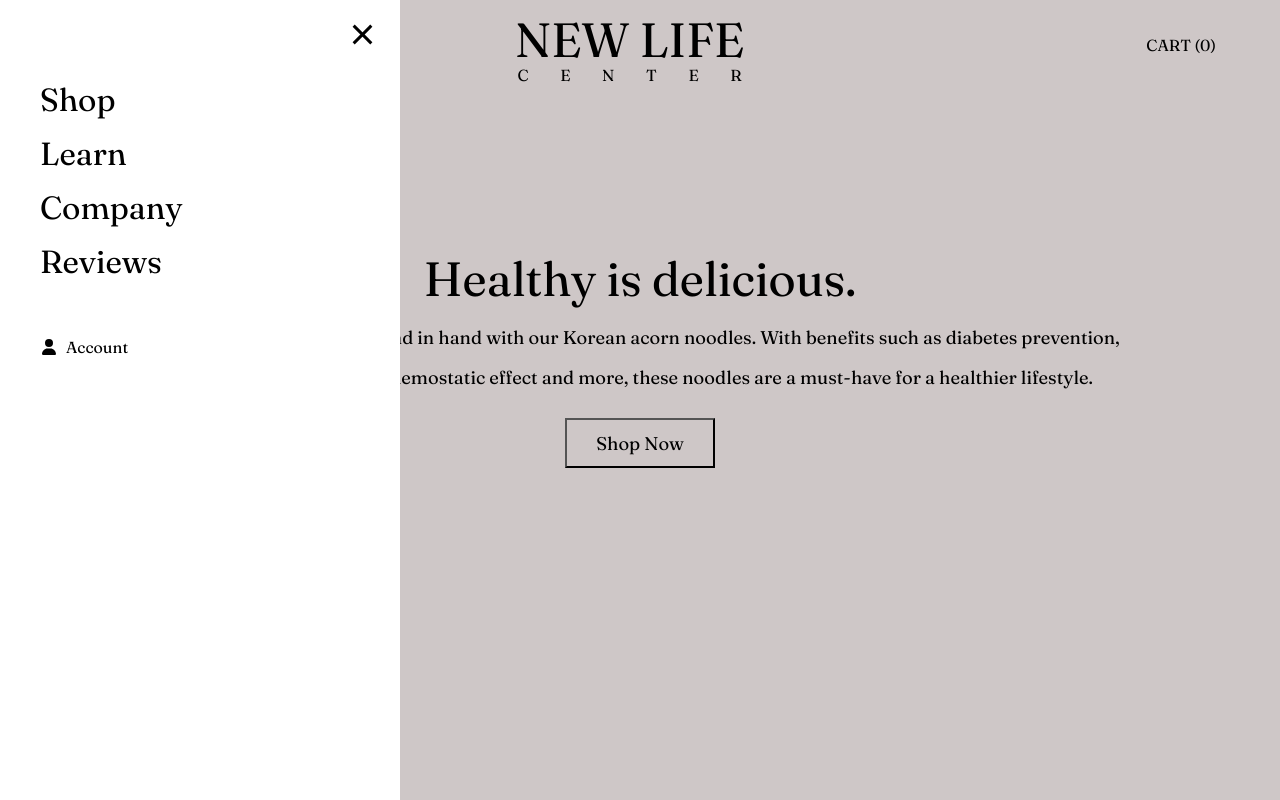
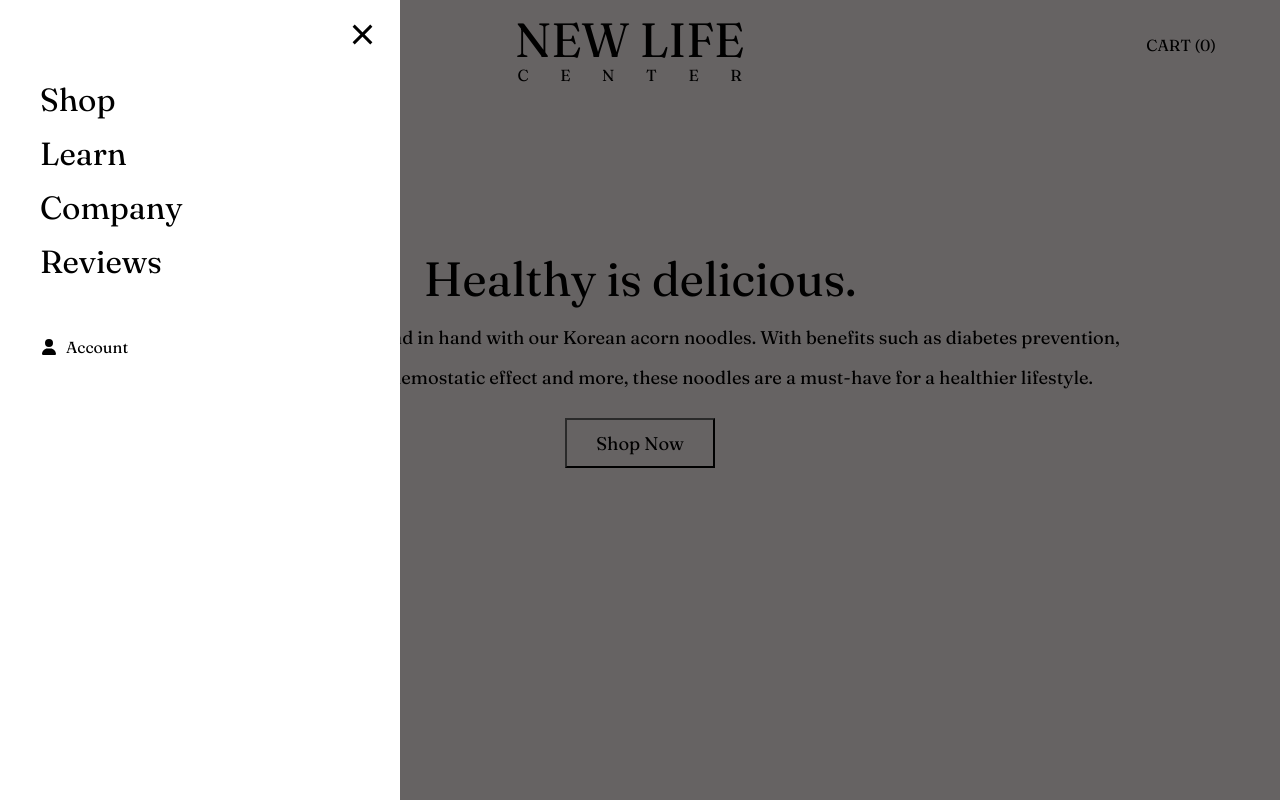
Before and after one commit to josephparkjyp/new_life_center, a React (Create React App) app in the folder acorn/: page / in a window 1280 px wide. Both pictures are taken after a click on the element "MENU". Built offline with nearby package versions, Linux system fonts and the light colour scheme.

Commit message:
Completed Menu and Cart Functionality

```diff
--- a/acorn/package.json
+++ b/acorn/package.json
@@ -3,13 +3,16 @@
   "version": "0.1.0",
   "private": true,
   "dependencies": {
+    "@fortawesome/free-solid-svg-icons": "^6.3.0",
+    "@fortawesome/react-fontawesome": "^0.2.0",
+    "@material-ui/core": "^4.12.4",
     "@testing-library/jest-dom": "^5.16.5",
     "@testing-library/react": "^13.4.0",
     "@testing-library/user-event": "^13.5.0",
     "react": "^18.2.0",
     "react-dom": "^18.2.0",
     "react-router-dom": "^6.8.1",
-    "react-scripts": "5.0.1",
+    "react-scripts": "^5.0.1",
     "web-vitals": "^2.1.4"
   },
   "scripts": {
--- a/acorn/src/components/Navbar.js
+++ b/acorn/src/components/Navbar.js
@@ -3,7 +3,7 @@ import '../styles/navbar.css'
 import { Link } from 'react-router-dom'
 import { useState } from 'react'
 import { FontAwesomeIcon } from '@fortawesome/react-fontawesome'
-import { faUser} from '@fortawesome/free-solid-svg-icons'
+import { faUser } from '@fortawesome/free-solid-svg-icons'
 
 
 
@@ -16,30 +16,27 @@ function Navbar() {
     <>
         <div className='nav-container'>
             <p className='menu' onClick={() => setToggle(!toggle)}>MENU</p>
-            <a className='logo' href='https://google.com'>
+            <a className='logo' href='http://localhost:3000/'>
                 <p className='logo-top'>NEW LIFE</p>
                 <p className='logo-bot'>C E N T E R</p>
             </a>
             <p className='cart' onClick={() => setToggleCart(!toggleCart)}>CART (0)</p>
         </div>
+        {toggle && <Darken toggle={toggle} setToggle={setToggle} toggleCart={toggleCart} setToggleCart={setToggleCart} />}
+        {toggleCart && <Darken toggle={toggle} setToggle={setToggle} toggleCart={toggleCart} setToggleCart={setToggleCart} />}
         {toggle && <Menu setToggle={setToggle}/>}
         {toggleCart && <Cart setToggleCart={setToggleCart}/>}
+
     </>
     )
 }
 
 function Menu({ setToggle }) {
 
-
-
-
-
-
-
     return (
         <div className='menu-container'>
 
-            <a className='logo hide-on-large-screen' href='https://google.com'>
+            <a className='logo hide-on-large-screen' href='http://localhost:3000/'>
                 <p className='logo-top'>NEW LIFE</p>
                 <p className='logo-bot'>C E N T E R</p>
             </a>
@@ -69,7 +66,7 @@ function Cart({ setToggleCart }) {
     return (
         <div className='cart-container'>
 
-            <a className='logo hide-on-large-screen' href='https://google.com'>
+            <a className='logo hide-on-large-screen' href='http://localhost:3000/'>
                 <p className='logo-top'>NEW LIFE</p>
                 <p className='logo-bot'>C E N T E R</p>
             </a>
@@ -87,6 +84,19 @@ function Cart({ setToggleCart }) {
 }
 
 
+function Darken({ toggle, setToggle, toggleCart, setToggleCart }) {
+    return (
+        <div className={`darken ${toggle || toggleCart ? 'show' : ''}`} onClick={() => {
+            if (toggle === true) {
+                setToggle(!toggle)
+            }
+            if (toggleCart === true) {
+                setToggleCart(!toggleCart)
+            }
+        }}></div>
+    )
+}
+
 
 
 
--- a/acorn/src/styles/navbar.css
+++ b/acorn/src/styles/navbar.css
@@ -138,3 +138,13 @@
         margin: 20px 25px;
     }
 }
+
+.darken {
+    position: fixed;
+    top: 0;
+    left: 0;
+    width: 100vw;
+    height: 100vh;
+    background-color: rgba(0, 0, 0, 0.5);
+
+}
```
Also changed, not shown: 1 other file (tests, documents, lock files or other folders).
